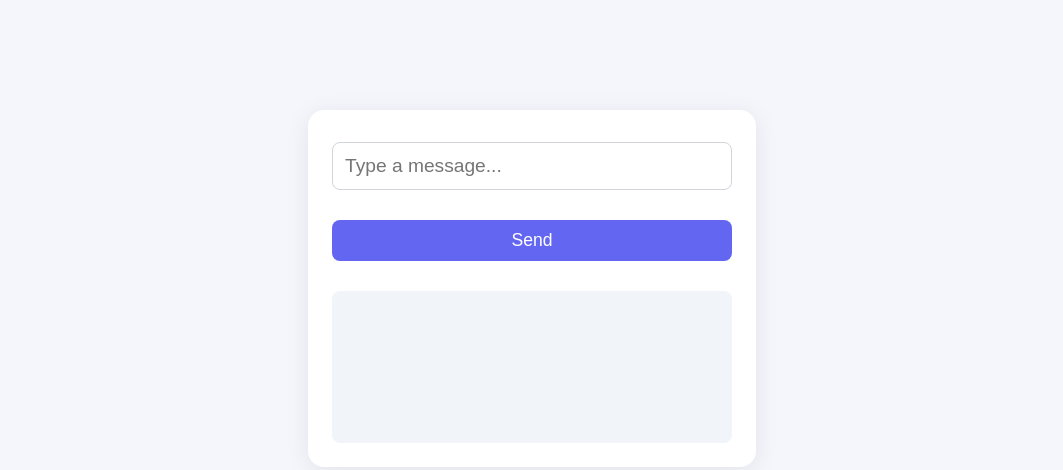
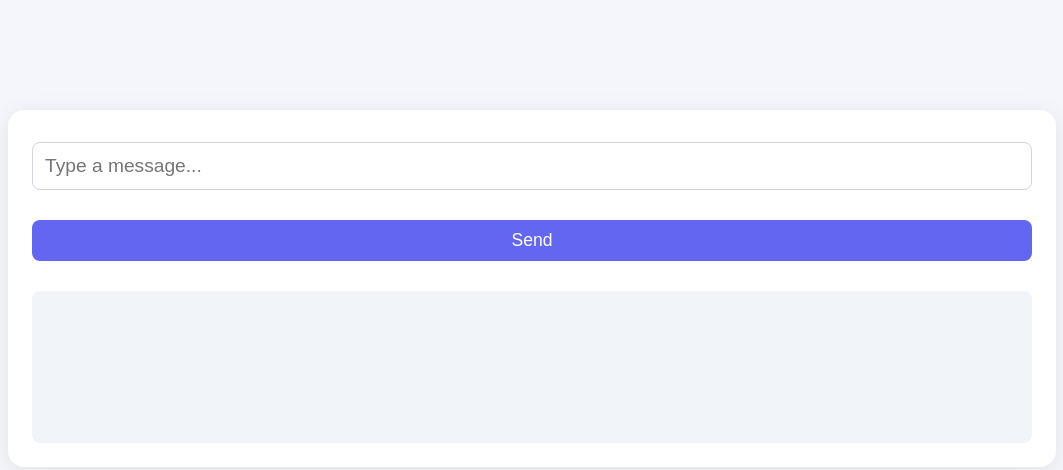
Before and after one commit to JasonLam1218/my-gemini-chatbot, a plain HTML site: page index.html in a window 1280 px wide. Shown: the part 112-582 px from the top of the page, without its empty margins (108-1171 px from the left). Drawn offline with Linux system fonts and the light colour scheme.

Commit message:
IAD1 delay

```diff
--- a/index.html
+++ b/index.html
@@ -17,8 +17,8 @@
         border-radius: 16px;
         box-shadow: 0 4px 24px rgba(0,0,0,0.08);
         padding: 32px 24px 24px 24px;
-        width: 400px;
-        max-width: 90vw;
+        width: 1000px;
+        max-width: 100vw;
         display: flex;
         flex-direction: column;
         gap: 20px;
```
Also changed, not shown: vercel.json, 1 other file.
